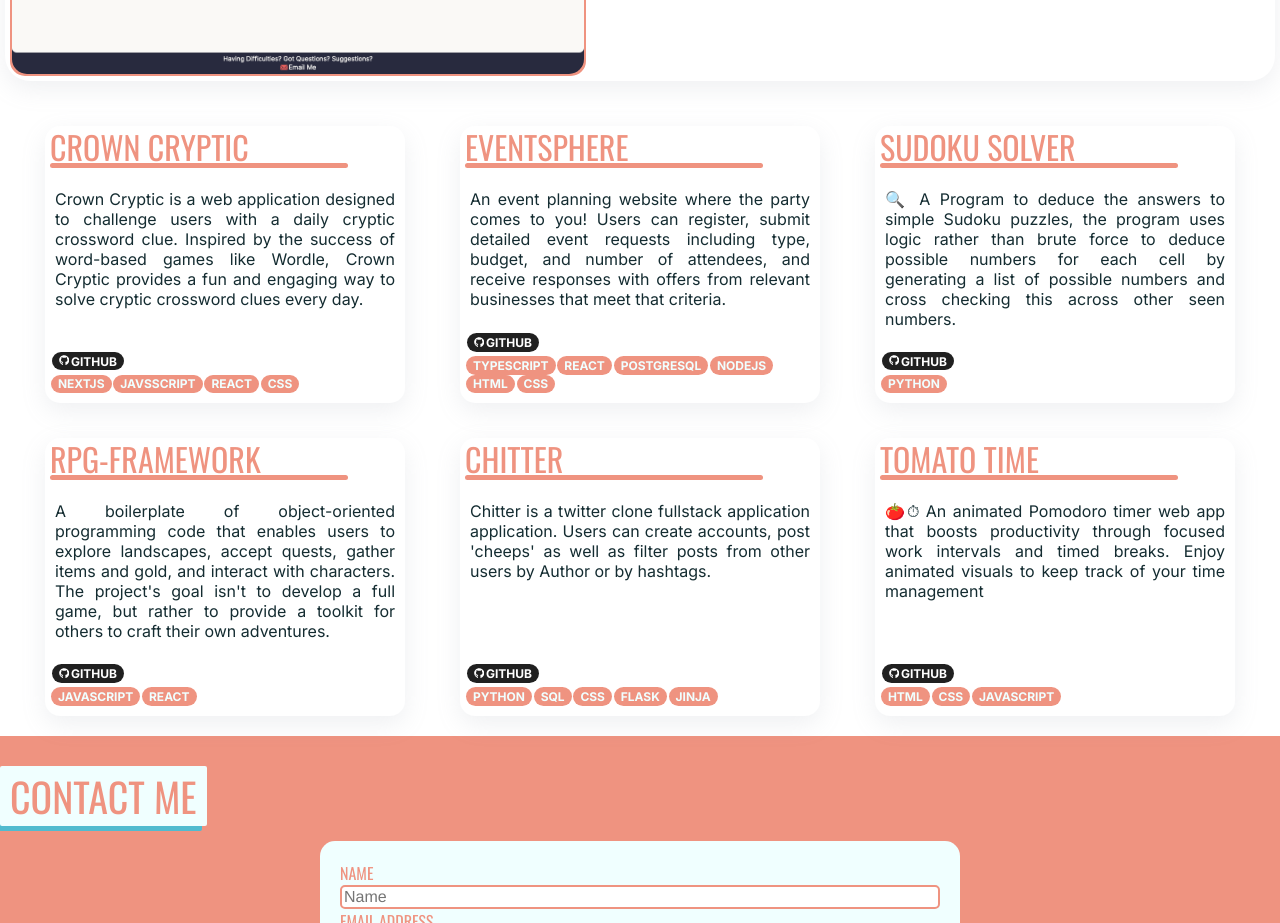
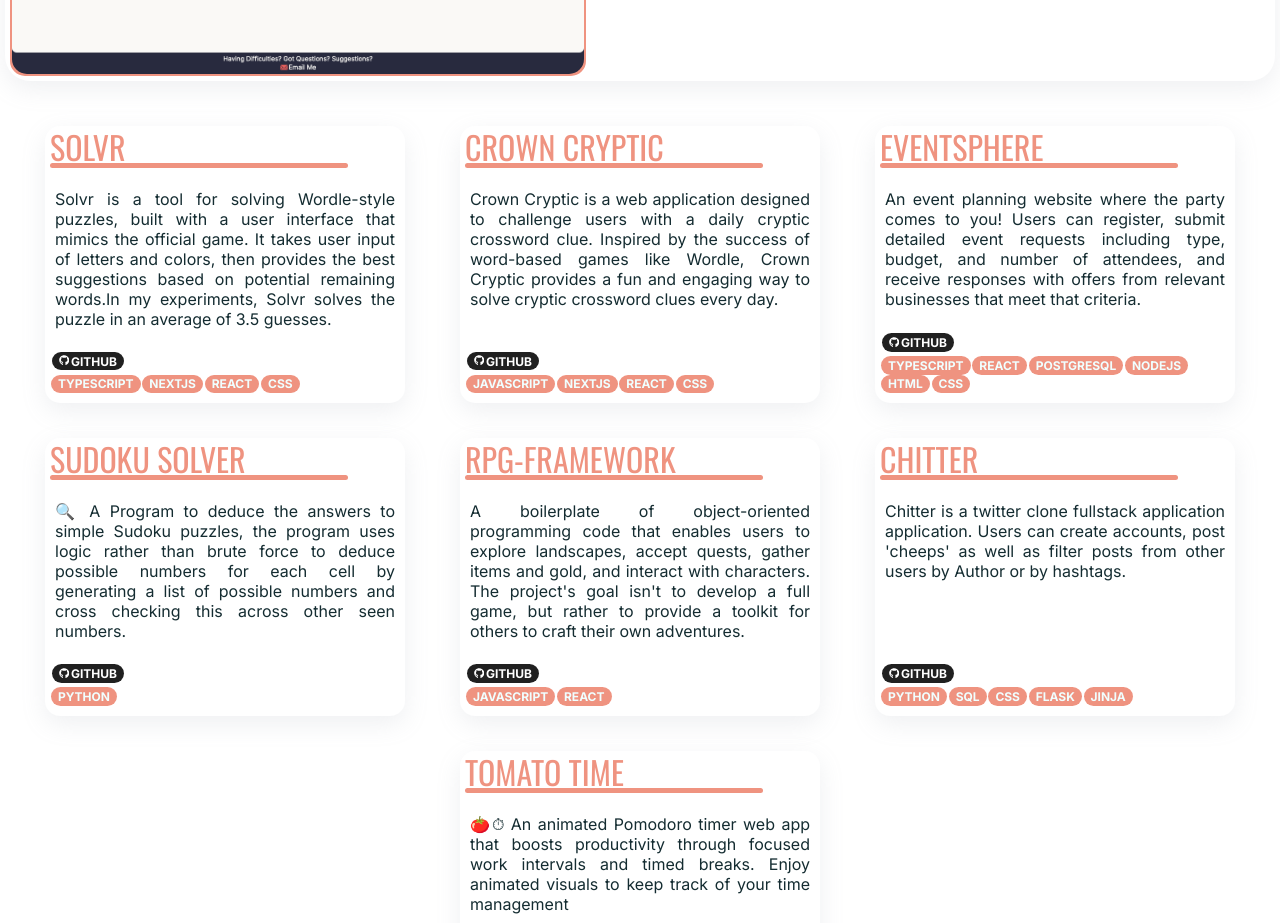
Before and after one commit to Fordcois/Portfolio, a Next.js app: page / in a window 1280 px wide. Shown: the part 2080-3003 px from the top of the page. Built offline with nearby package versions, Linux system fonts and the light colour scheme.

Commit message:
Adds Solvrto nonVisual Projects

```diff
--- a/src/components/NoVisualProjects.js
+++ b/src/components/NoVisualProjects.js
@@ -9,10 +9,17 @@ const NonVisualProjects = () => {
     // website: 'http://twitter.com' - Remove if no ink,
     // },
     {
+      name: "Solvr",
+      description:
+        "Solvr is a tool for solving Wordle-style puzzles, built with a user interface that mimics the official game. It takes user input of letters and colors, then provides the best suggestions based on potential remaining words.In my experiments, Solvr solves the puzzle in an average of 3.5 guesses.",
+      techUsed: ["Typescript","NextJS","React",'CSS'],
+      github: "https://github.com/Fordcois/wordle-solver",
+    },
+    {
       name: "Crown Cryptic",
       description:
         "Crown Cryptic is a web application designed to challenge users with a daily cryptic crossword clue. Inspired by the success of word-based games like Wordle, Crown Cryptic provides a fun and engaging way to solve cryptic crossword clues every day.",
-      techUsed: ["nextJS","JavsScript", "React", "CSS"],
+      techUsed: ["JavaScript","nextJS", "React", "CSS"],
       github: "https://github.com/Fordcois/crown-cryptic",
     },
     {
```
